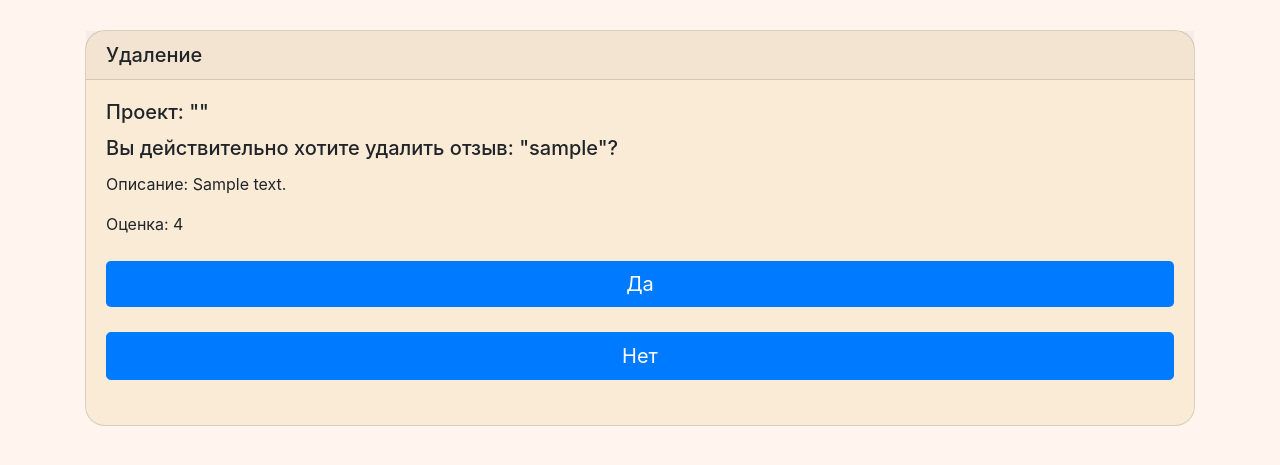
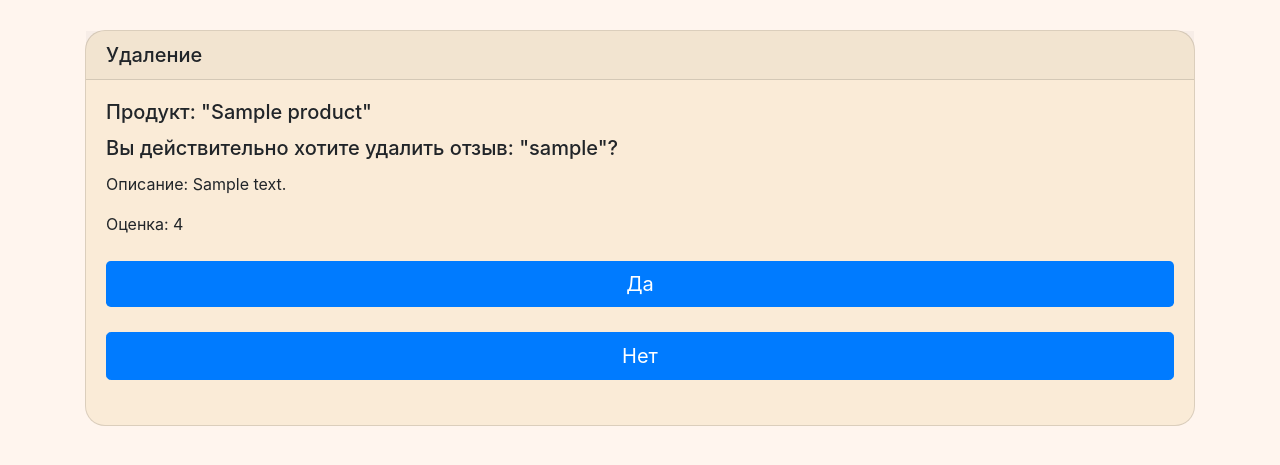
Before and after one commit to big-arturka/exam_8, a Django app: page /reviews/1/delete/ in a window 1280 px wide. Shown: the part 56-521 px from the top of the page. Run offline with Django 3.2, Linux system fonts and the light colour scheme; a user stored in the database is signed in; tables that the repository leaves empty hold one stand-in row (values such as "Sample post"); parts of the project's set-up code (start-up, migrations or seed data) failed here and were passed over; some libraries are stand-ins or nearby versions.

Commit message:
Исправлены шаблоны.

```diff
--- a/source/webapp/templates/review/review_delete.html
+++ b/source/webapp/templates/review/review_delete.html
@@ -11,7 +11,7 @@
         {% csrf_token %}
         <h5 class="card-header">Удаление</h5>
         <div class="card-body">
-            <h5 class="card-title">Проект: "{{ project.name }}"</h5>
+            <h5 class="card-title">Продукт: "{{ review.product.name }}"</h5>
             <h5 class="card-title">Вы действительно хотите удалить отзыв: "{{ review.author }}"?</h5>
             <p class="card-text">Описание: {{ review.description }}</p>
             <p class="card-text">Оценка: {{ review.rating }}</p>
```
